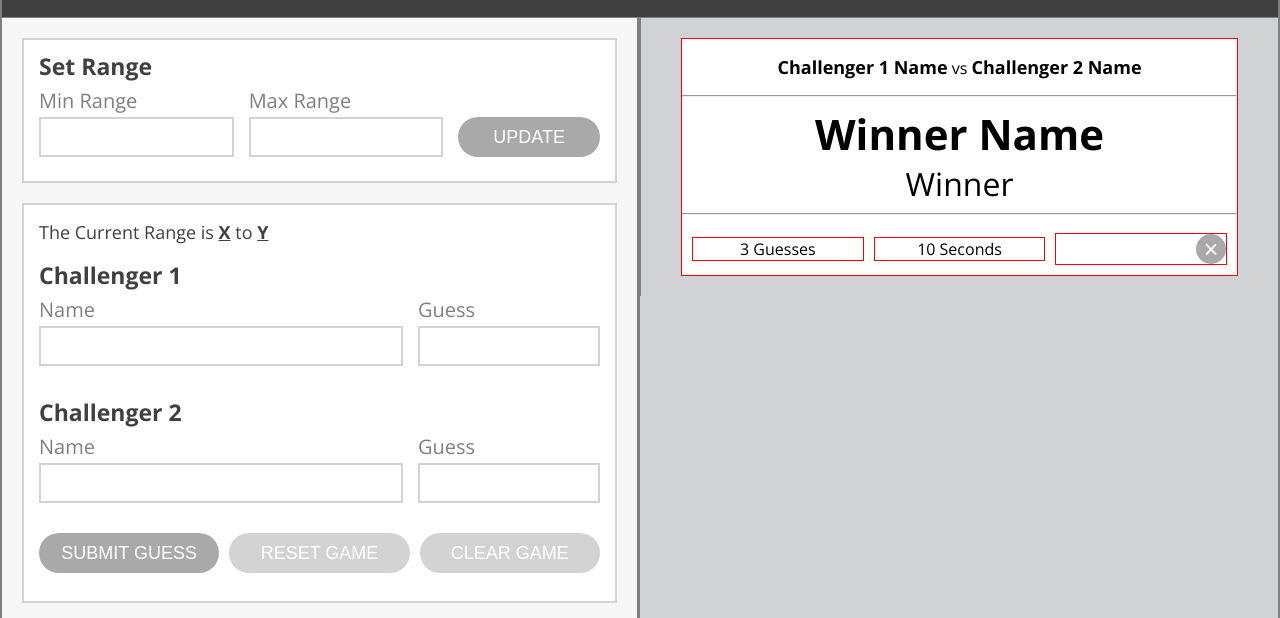
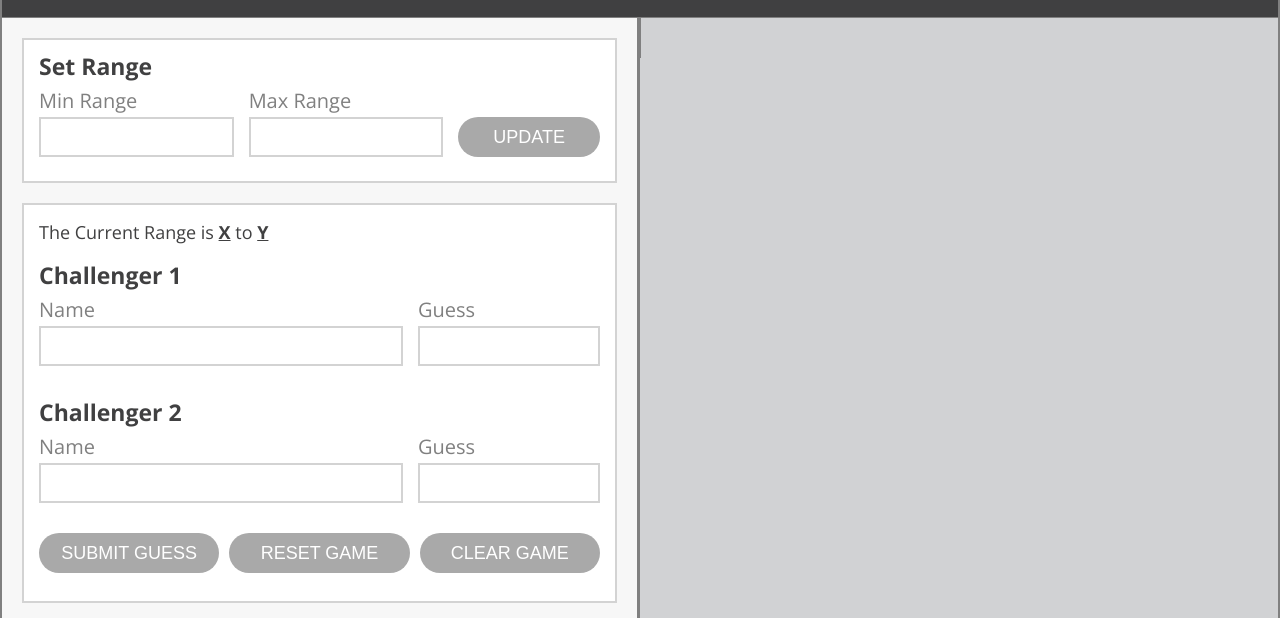
Before and after one commit to jarrettkong/Number-Guesser, a plain HTML site: page index.html in a window 1280 px wide. Shown: the part 134-752 px from the top of the page. Drawn offline with nearby package versions, Linux system fonts and the light colour scheme.

Commit message:
Fixed template functionality in HTML and JS files

```diff
--- a/index.html
+++ b/index.html
@@ -60,8 +60,8 @@
         </article>
         <div class="wrapper">
           <button id="submit-guess"class="btn">Submit Guess</button>
-          <button id="reset-game" class="btn"disabled>Reset Game</button>
-          <button id="clear-game" class="btn"disabled>Clear Game</button>
+          <button id="reset-game" class="btn">Reset Game</button>
+          <button id="clear-game" class="btn">Clear Game</button>
         </div>
       </section>
       <section id="results" class="box">
@@ -84,7 +84,10 @@
       </section>
     </main>
     <div id="card-area">
-      <!-- <template id="game-card-template"> -->
+    </div>
+  </section>
+  <!-- Template -->
+  <template id="game-card-template">
     <div class="game-card">
       <p><span>Challenger 1 Name</span> vs <span>Challenger 2 Name</span></p>
       <hr>
@@ -103,9 +106,7 @@
         </div>
       </div>
     </div>
-      <!-- </template> -->
-    </div>
-  </section>
+  </template>
   <!-- JavaScript tag -->
   <script type="text/javascript" src="script.js"></script>
 </body>
--- a/script.js
+++ b/script.js
@@ -99,7 +99,7 @@ submitButton.addEventListener('click', function(e) {
 resetButton.addEventListener("click", function(e) {
   e.preventDefault();
   addCard();
-})
+});
 
 // Checks if input is within the range
 function validateInput(num, element) {
```
Lines whose indentation alone changed are shown as unchanged.
